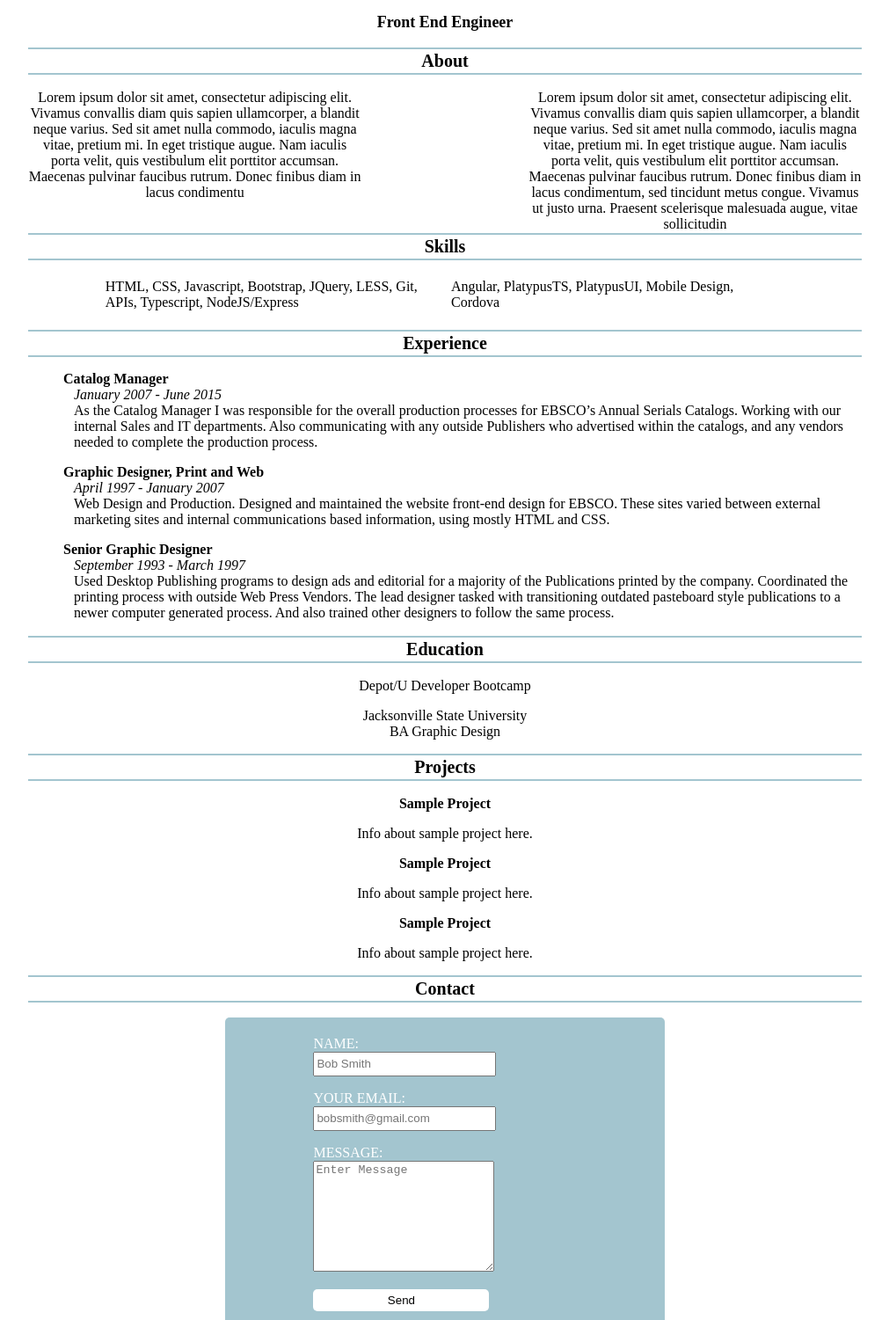
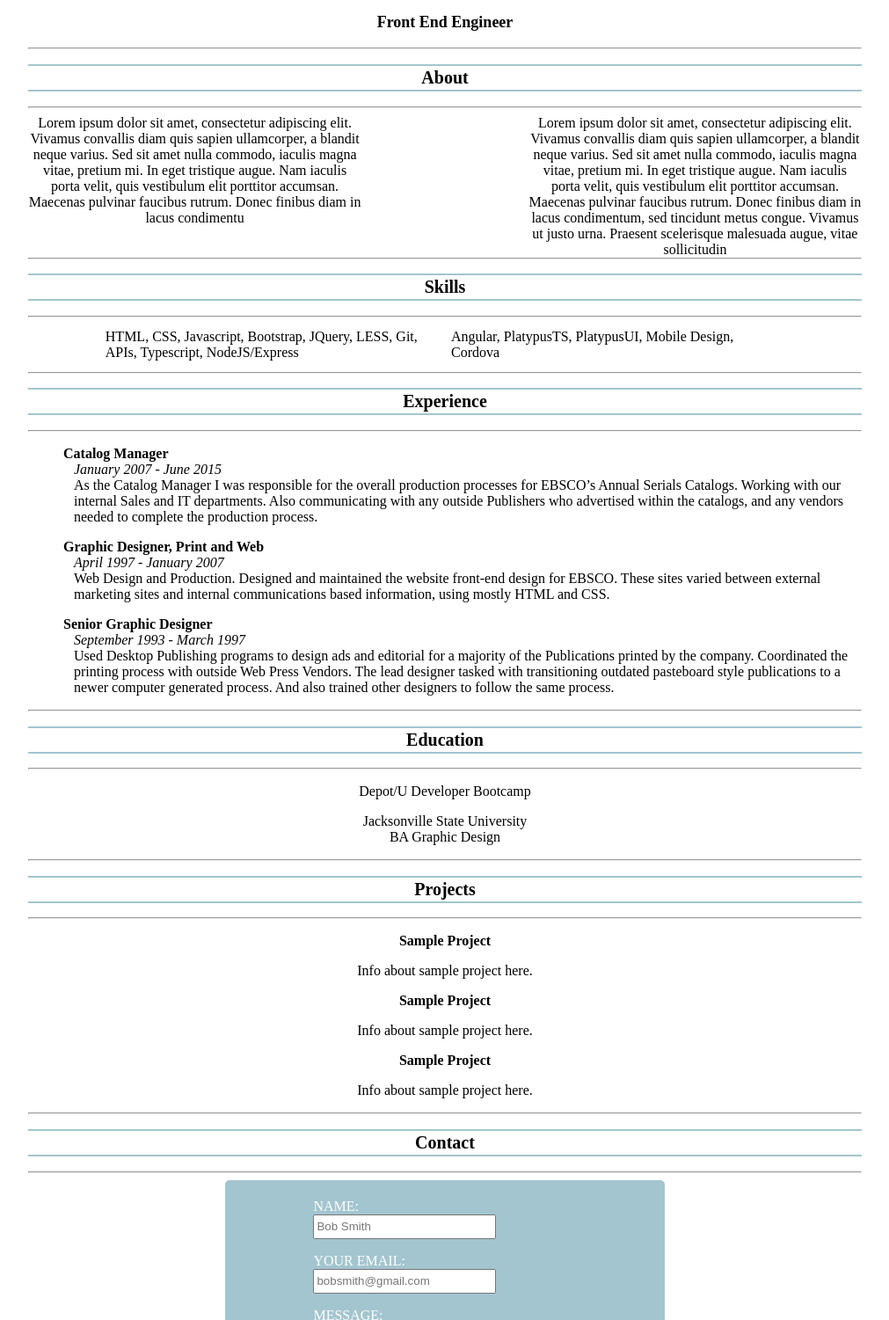
Before and after one commit to Bcaskey/Day_1, a plain HTML site: page index.html in a window 1280 px wide. Shown: the part 108-1609 px from the top of the page at 88% size, without its empty margins (134-1145 px from the left). Drawn offline with Linux system fonts and the light colour scheme.

Commit message:
Changed HR rules within index.html

```diff
--- a/index.html
+++ b/index.html
@@ -22,7 +22,9 @@
             <h3>Front End Engineer</h3>
             <!-- Section start for areas about myself -->
             <section id="about">
+                <hr></hr>
                 <h2>About</h2>
+                <hr></hr>
             </section>
                 <div class="left_para">Lorem ipsum dolor sit amet, consectetur adipiscing elit. Vivamus convallis diam quis sapien ullamcorper, a blandit neque varius. Sed sit amet nulla commodo, iaculis magna vitae, pretium mi. In eget tristique augue. Nam iaculis porta velit, quis vestibulum elit porttitor accumsan. Maecenas pulvinar faucibus rutrum. Donec finibus diam in lacus condimentu
                 </div>
@@ -31,7 +33,9 @@
                 <p class="clear"></p>
 
             <section id="skills">
+                    <hr></hr>
                     <h2>Skills</h2>
+                    <hr></hr>
             </section>
                 <div class="dbl_col">HTML, CSS, Javascript, Bootstrap, JQuery, LESS, Git, APIs, Typescript, NodeJS/Express
                 </div>
@@ -39,7 +43,9 @@
                 <div class="dbl_col">Angular, PlatypusTS, PlatypusUI, Mobile Design, Cordova
                 </div>
             <section id="experience" class="exp_section">
+                    <hr></hr>
                     <h2>Experience</h2>
+                    <hr></hr>
             </section>
             <div class="exp_section">
             <ul><strong>Catalog Manager</strong>
@@ -56,13 +62,17 @@
             </ul>
             </div>
             <section id="education">
+                    <hr></hr>
                     <h2>Education</h2>
+                    <hr></hr>
             </section>
             <p>Depot/U Developer Bootcamp</p>
             <p>Jacksonville State University<br>
             BA Graphic Design</p>
             <section id="projects">
+                    <hr></hr>
                     <h2>Projects</h2>
+                    <hr></hr>
             </section>
             <p><strong>Sample Project</strong></p>
             <p>Info about sample project here.</p>
@@ -72,7 +82,9 @@
             <p>Info about sample project here.</p>
 
             <section id="contact">
+                    <hr></hr>
                     <h2>Contact</h2>
+                    <hr></hr>
             </section>
             <form class="contact_box">
                 <p>
```
